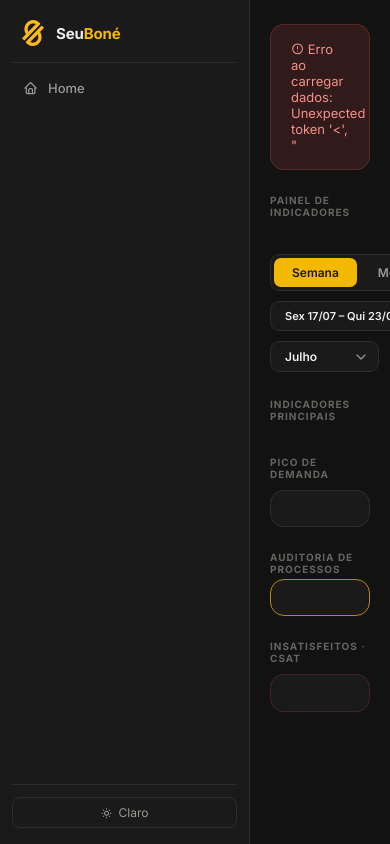
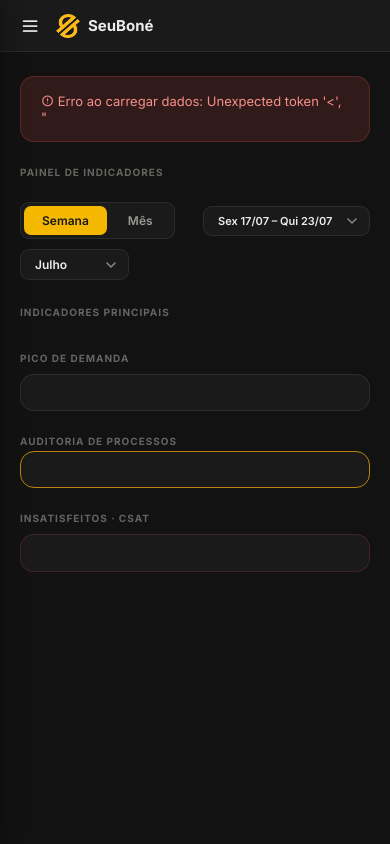
Before and after one commit to jhonys-santos/seubone, a Node server app: template views/painel-sac/index.ejs in a window 390 px wide; the page is wider, and only the part inside the window is pictured. Run offline with Node 20, Linux system fonts and the light colour scheme; the template is opened without the code that fills it, so the values that code supplies are empty; some libraries are stand-ins or nearby versions.

Commit message:
Adicionar menu retrátil (hambúrguer) na sidebar pra telas estreitas
Sem isso, a sidebar (250px fixos, sem nenhum @media) espremia o conteúdo
de qualquer página pra ~125px de largura em qualquer celular — quebrado em
todo painel, não só num específico. Abaixo de 900px a sidebar some da tela
(fora do viewport) e uma barra superior com botão de menu aparece; tocar
nela traz a sidebar como camada sobre o conteúdo, com fundo escurecido que
fecha ao tocar fora. Não muda nada no layout de desktop (confirmado testando
os dois breakpoints).

```diff
--- a/public/css/base.css
+++ b/public/css/base.css
@@ -264,10 +264,11 @@
 .hub-dialog-btn-secondary { background: none; border: 1px solid var(--border); color: var(--text-muted); }
 .hub-dialog-btn-secondary:hover { border-color: var(--text-muted); color: var(--text); }
 
-/* ── APP SHELL / SIDEBAR ─────────────────────────────────────
-   Layout de desktop por enquanto — o comportamento em telas
-   estreitas (menu retrátil) fica pra uma etapa seguinte. */
+/* ── APP SHELL / SIDEBAR ───────────────────────────────────── */
 .app-shell { display: flex; min-height: 100vh; align-items: flex-start; }
+
+.mobile-topbar { display: none; }
+.sidebar-backdrop { display: none; }
 
 .app-sidebar {
   width: 250px; flex-shrink: 0;
@@ -356,6 +357,39 @@
    a quê se esticar quando o conteúdo normal ainda não apareceu. */
 .app-main { flex: 1; min-width: 0; min-height: 100vh; position: relative; }
 
+/* Abaixo de 900px a sidebar (250px fixos) não cabe do lado do conteúdo —
+   vira um menu retrátil: escondida fora da tela por padrão, entra como
+   camada sobre o conteúdo (com fundo escurecido) ao tocar no botão de
+   menu da barra superior. Não afeta nada no layout de desktop. */
+@media (max-width: 900px) {
+  .mobile-topbar {
+    display: flex; align-items: center; gap: 10px; position: fixed; top: 0; left: 0; right: 0;
+    height: 52px; padding: 0 14px; background: var(--surface); border-bottom: 1px solid var(--border);
+    z-index: 150;
+  }
+  .mobile-topbar-btn {
+    background: none; border: none; color: var(--text); font-size: 20px; padding: 6px;
+    display: flex; align-items: center; cursor: pointer; flex-shrink: 0;
+  }
+  .mobile-topbar-brand { display: flex; align-items: center; gap: 8px; text-decoration: none; font-size: 15px; font-weight: 700; color: var(--text); }
+  .mobile-topbar-brand img { width: 24px; height: 24px; flex-shrink: 0; }
+
+  .sidebar-backdrop {
+    display: block; position: fixed; inset: 0; background: rgba(0,0,0,0.6); z-index: 160;
+    opacity: 0; pointer-events: none; transition: opacity .2s ease;
+  }
+  .sidebar-backdrop.mobile-open { opacity: 1; pointer-events: auto; }
+
+  .app-sidebar {
+    position: fixed; top: 0; left: 0; height: 100vh; z-index: 170;
+    transform: translateX(-100%); transition: transform .22s ease;
+    box-shadow: 4px 0 20px rgba(0,0,0,0.3);
+  }
+  .app-sidebar.mobile-open { transform: translateX(0); }
+
+  .app-main { padding-top: 52px; }
+}
+
 /* ── POPUP GENÉRICO (avisos, confirmações pontuais) ──────────
    Base compartilhada entre páginas — cada popup só define o que
    for específico dele (cor do ícone, botões próprios). */
--- a/public/js/ui.js
+++ b/public/js/ui.js
@@ -40,6 +40,19 @@
   // ícones/labels assim que o DOM estiver pronto.
   document.addEventListener('DOMContentLoaded', atualizarBotoes);
 })();
+
+// Menu retrátil (abaixo de 900px) — mesma sidebar de desktop, só que fora
+// da tela por padrão e trazida como camada ao tocar no botão do topo.
+function alternarSidebarMobile() {
+  document.getElementById('appSidebar').classList.toggle('mobile-open');
+  document.getElementById('sidebarBackdrop').classList.toggle('mobile-open');
+}
+function fecharSidebarMobile() {
+  document.getElementById('appSidebar').classList.remove('mobile-open');
+  document.getElementById('sidebarBackdrop').classList.remove('mobile-open');
+}
+window.alternarSidebarMobile = alternarSidebarMobile;
+window.fecharSidebarMobile = fecharSidebarMobile;
 
 // Expande/colapsa um grupo de sub-páginas na sidebar (Produção SBP,
 // Pedidos Urgentes, Registro de Demandas). Um grupo por vez fecha os
--- a/views/partials/sidebar.ejs
+++ b/views/partials/sidebar.ejs
@@ -1,4 +1,15 @@
-<aside class="app-sidebar">
+<div class="mobile-topbar">
+  <button type="button" class="mobile-topbar-btn" onclick="alternarSidebarMobile()" aria-label="Abrir menu">
+    <i class="ti ti-menu-2" aria-hidden="true"></i>
+  </button>
+  <a href="/" class="mobile-topbar-brand">
+    <img src="/img/logo-seubone.png" alt="SeuBoné">
+    <span>Seu<span class="gold">Boné</span></span>
+  </a>
+</div>
+<div class="sidebar-backdrop" id="sidebarBackdrop" onclick="fecharSidebarMobile()"></div>
+
+<aside class="app-sidebar" id="appSidebar">
   <a href="/" class="sidebar-brand">
     <img src="/img/logo-seubone.png" alt="SeuBoné">
     <span class="sidebar-brand-text">Seu<span class="gold">Boné</span></span>
```
